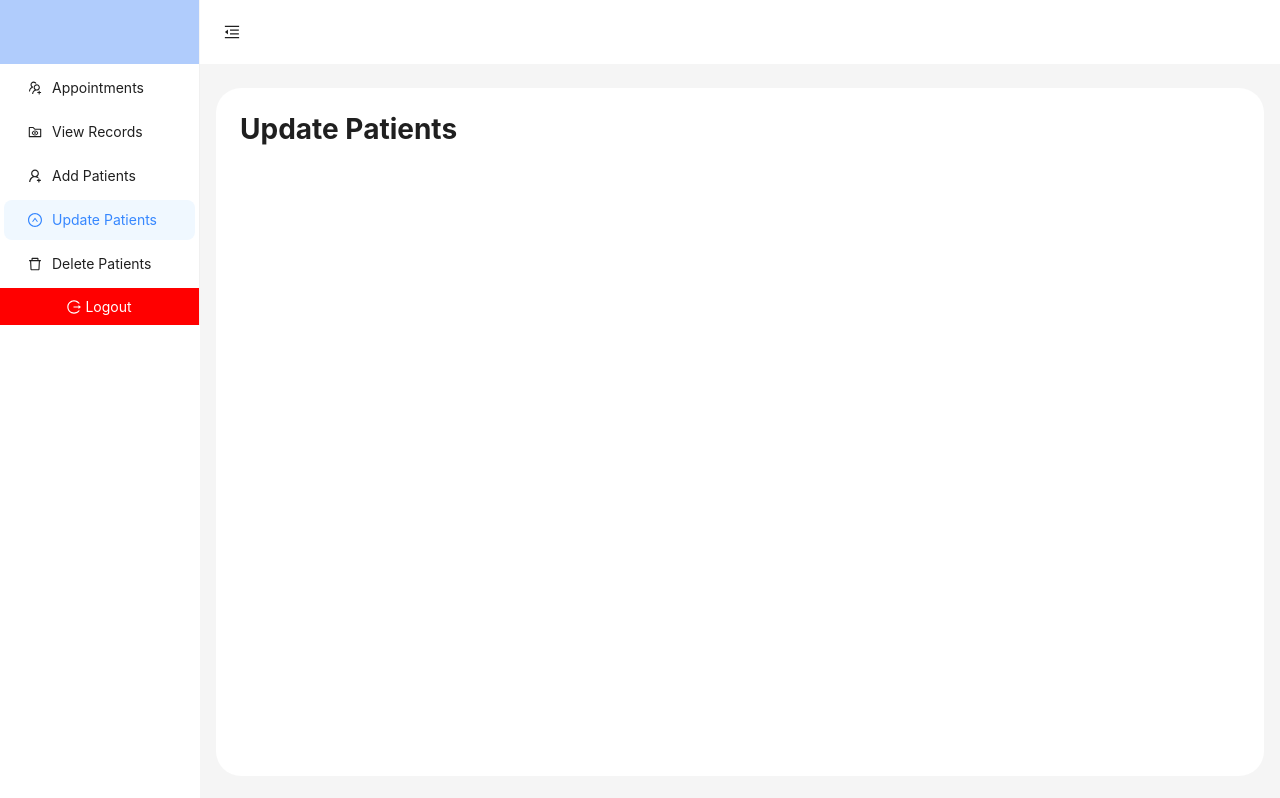
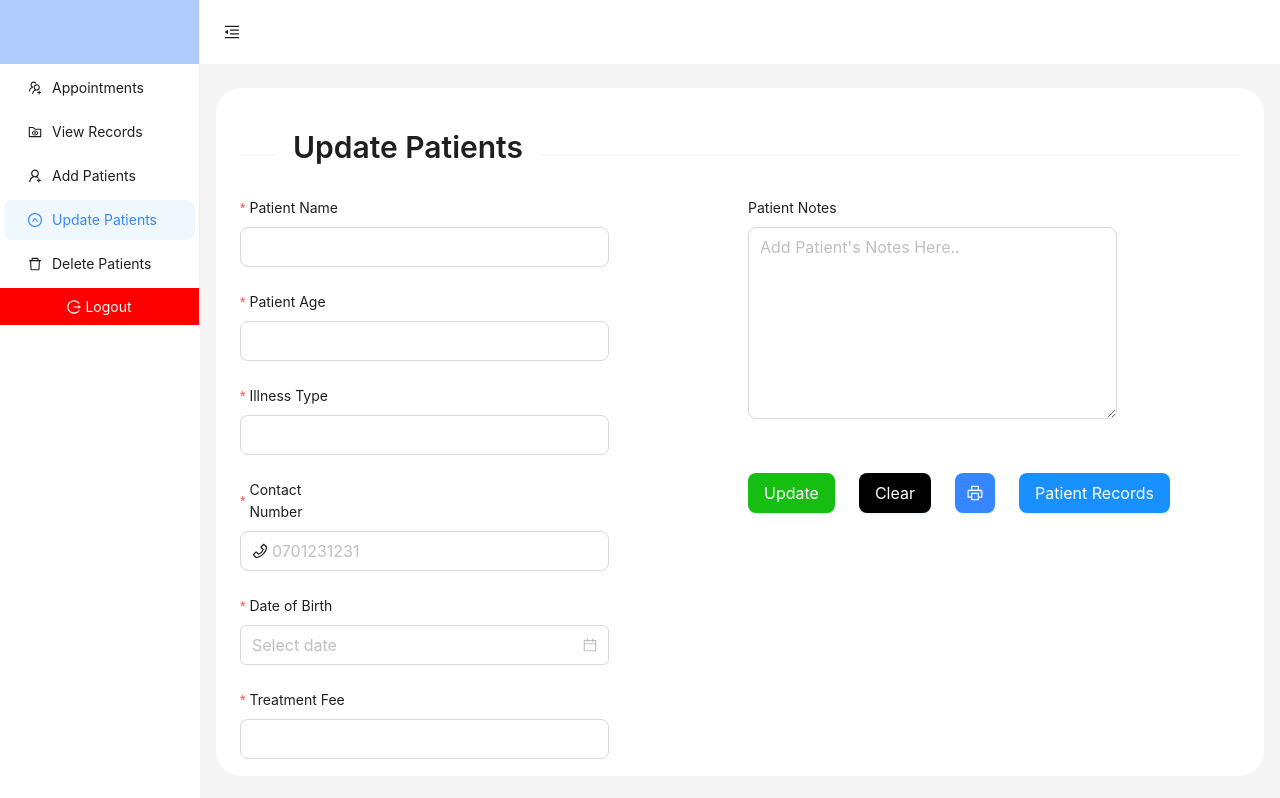
Before and after one commit to ayeshanweerasuriya/DMS, a React (Vite) app in the folder frontend/: page /update-patients in a window 1280 px wide. Built offline with nearby package versions, Linux system fonts and the light colour scheme.

Commit message:
Update Patient

```diff
--- a/frontend/src/views/update-patients/UpdatePatients.jsx
+++ b/frontend/src/views/update-patients/UpdatePatients.jsx
@@ -1,7 +1,187 @@
+import { useState } from "react";
+import {
+  Flex,
+  Divider,
+  Typography,
+  Input,
+  Form,
+  DatePicker,
+  InputNumber,
+  Row,
+  Col,
+  Button,
+  Space,
+} from "antd";
+import { PhoneOutlined, PrinterOutlined } from "@ant-design/icons";
+import { Message } from "../../components/message/Message";
+import { useNavigate } from "react-router-dom";
+
+
 export function UpdatePatients() {
+  const { Title } = Typography;
+  const navigate = useNavigate();
+  const handleRedirect = () => {
+    navigate("/view-records");
+  }
+
   return (
-    <div>
-      <h1>Update Patients</h1>
-    </div>
+   <Flex vertical>
+      <Typography>
+        <Divider orientation="left">
+          <Title level={2}>Update Patients</Title>
+        </Divider>
+      </Typography>
+      <UpdatePatientsForm handleRedirect={handleRedirect}/>
+    </Flex>
   );
 }
+
+export function UpdatePatientsForm(props){
+  return(
+    <Form
+      name="layout-multiple-horizontal"
+      layout="vertical"
+      labelCol={{ span: 6 }} // Increase this value
+      wrapperCol={{ span: 18 }} // Adjust accordingly
+    >
+      <Row gutter={16}>
+        <Col span={12}>
+          <Form.Item
+            label="Patient Name"
+            name="patientName"
+            rules={[{ required: true }]}
+          >
+            <Input
+              size="large"
+              style={{ width: "100%" }}
+            />
+          </Form.Item>
+
+          <Form.Item
+            label="Patient Age"
+            name="age"
+            rules={[{ required: true }]}
+          >
+            <InputNumber
+              size="large"
+              min={1}
+              max={100}
+              initialvalues={3}
+              style={{ width: "100%" }}
+            />
+          </Form.Item>
+
+          <Form.Item
+            label="Illness Type"
+            name="age"
+            rules={[{ required: true }]}
+          >
+            <InputNumber
+              size="large"
+              min={1}
+              max={100}
+              initialvalues={3}
+              style={{ width: "100%" }}
+            />
+          </Form.Item>
+
+          <Form.Item
+            label="Contact Number"
+            name="contactNumber"
+            rules={[{ required: true }]}
+          >
+            <Input
+              size="large"
+              placeholder="0701231231"
+              prefix={<PhoneOutlined />}
+              style={{ width: "100%" }}
+            />
+          </Form.Item>
+
+          <Form.Item label="Date of Birth" name="date" rules={[{ required: true }]}>
+            <DatePicker size="large" style={{ width: "100%" }} />
+          </Form.Item>
+
+          <Form.Item
+            label="Treatment Fee"
+            name="treatmentfee"
+            rules={[{ required: true }]}
+          >
+            <Input
+              size="large"
+              placeholder=""
+              style={{ width: "100%" }}
+            />
+          </Form.Item>
+
+          <Form.Item
+            label="Medication Fee"
+            name="medicationfee"
+            rules={[{ required: true }]}
+          >
+            <Input
+              size="large"
+              placeholder=""
+              style={{ width: "100%" }}
+            />
+          </Form.Item>
+        </Col>
+        <Col span={12}>
+        <Form.Item
+        label="Patient Notes"
+        name="PatientNote"
+        rules={[{ required: false }]}
+        >
+        <Input.TextArea
+              rows={7} // Specify the number of rows you want
+              size="large"
+              placeholder="Add Patient's Notes Here.."
+              style={{ width: "100%" }}
+            />
+        </Form.Item>
+
+          <Form.Item label="ㅤ" rules={[{ required: true }]}>
+            <Space size={"large"}>
+              <Button
+                style={{ backgroundColor: "#16BE12", color: "#fff" }}
+                size="large"
+                type="primary"
+                htmlType="submit"
+                onClick={() =>
+                  Message("success", "Patient Saved successfully")
+                }
+              >
+                Update
+              </Button>
+              <Button
+                style={{ backgroundColor: "#000", color: "#fff" }}
+                size="large"
+                type="primary"
+                htmlType="submit"
+              >
+                Clear
+              </Button>
+
+              <Button
+                size="large"
+                type="primary"
+                icon={<PrinterOutlined />}
+              />
+
+              <Button
+                style={{ backgroundColor: "#1890ff", color: "#fff" }}
+                size="large"
+                type="primary"
+                onClick={props.handleRedirect}
+               >
+                Patient Records
+              </Button>
+
+            </Space>
+          </Form.Item>
+
+        </Col>
+      </Row>
+    </Form>
+  )
+}
```
